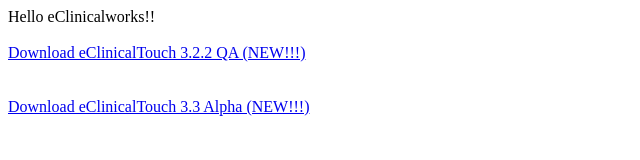
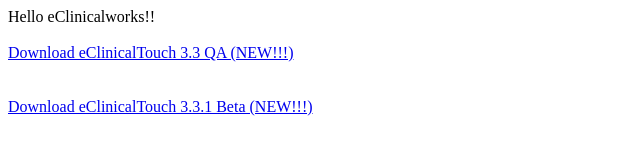
Before and after one commit to ecwApps/ecwApps.github.io, a plain HTML site: page indexTouch3.html in a window 1280 px wide. Shown: the full height of the page, 0-640 px from the left. Drawn offline with Linux system fonts and the light colour scheme.

Commit message:
app update

```diff
--- a/indexTouch3.html
+++ b/indexTouch3.html
@@ -8,12 +8,12 @@ Hello eClinicalworks!!
 </br>
 </br>
 <a href="itms-services://?action=download-manifest&url=https://ecwApps.github.io/apps/eTouch3.plist">
-  Download eClinicalTouch 3.2.2 QA (NEW!!!)
+  Download eClinicalTouch 3.3 QA (NEW!!!)
 </a>
 </br>
 </br>
 </br>
 <a href="itms-services://?action=download-manifest&url=https://ecwApps.github.io/apps/eTouch3alpha.plist">
-  Download eClinicalTouch 3.3 Alpha (NEW!!!)
+  Download eClinicalTouch 3.3.1 Beta (NEW!!!)
 </a>
 </br>
```
